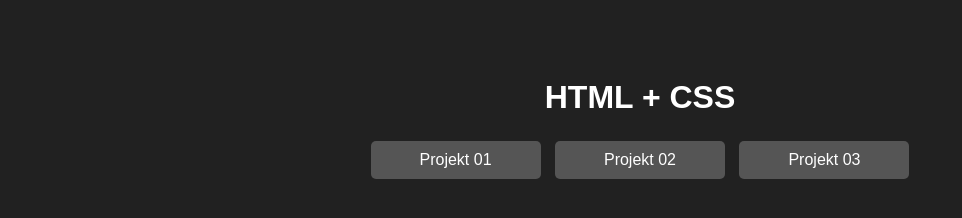
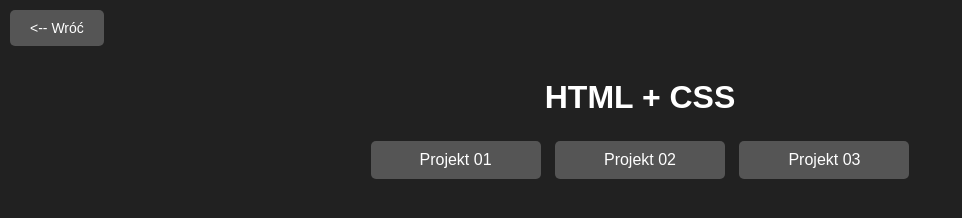
Before and after one commit to ValeriiTP/allschoolprojects, a plain HTML site: page index2.html in a window 1280 px wide. Shown: the whole page, without its empty margins (0-962 px from the left). Drawn offline with Linux system fonts and the light colour scheme.

Commit message:
Update index2.html

```diff
--- a/index2.html
+++ b/index2.html
@@ -9,7 +9,7 @@
 </head>
 <body>
     <div class="container" name="projekts 1TP">
-
+        <a href="javascript:history.back()" class="back-button"> <-- Wróć </a>
 
         <h1>HTML + CSS</h1>
         <nav>
```
